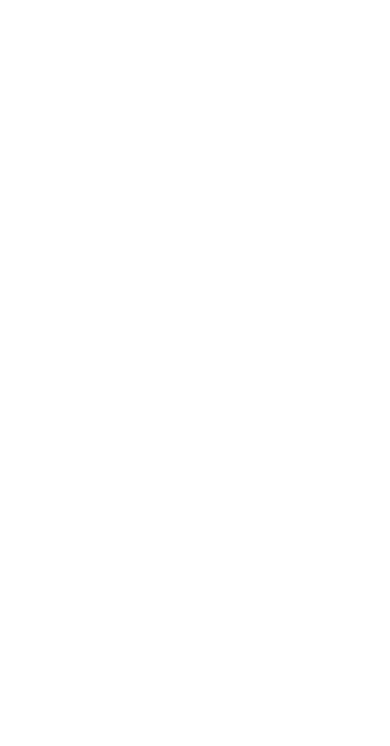
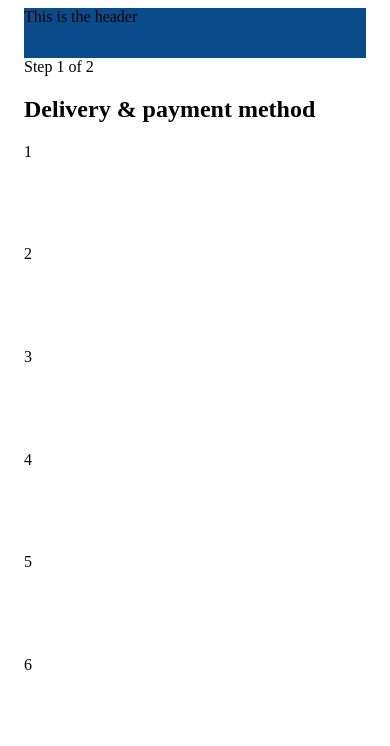
Before and after one commit to declansharkey/cartflow, a website: page index.html in a window 390 px wide. Drawn offline with nearby package versions, Linux system fonts and the light colour scheme.

Commit message:
beginning of grid development - mobile first

```diff
--- a/cart.scss
+++ b/cart.scss
@@ -1,16 +1,19 @@
 
 #cart-wrapper{
-    max-width: 1024px;
+    width: 100%;
     padding: 0 16px;
     box-sizing: border-box;
-    margin: 0 auto;
 
 }
 .cart-main{
     display: grid;
-    grid-template-columns: repeat(12, 1fr);
-    grid-column-gap: 16px;
+    grid-gap: 16px;
     min-height: 600px;
-
+    justify-items: start;
 
 }
+
+header{
+    height: 50px;
+    background-color: #084c8b;
+}
--- a/index.html
+++ b/index.html
@@ -15,22 +15,26 @@
 
 <body>
   <section id="cart-wrapper">
+    <header>
+This is the header
+    </header>
+
+    <div class="title">
+      <div class="steps">Step 1 of 2</div>
+      <h1 class="main-title">Delivery &amp; payment method</h1>
+    </div>
     <section class="cart-main">
-      <header>
+        <section>1</section>
+        <section>2</section>
+        <section>3</section>
+        <section>4</section>
+        <section>5</section>
+        <section>6</section>
 
-      </header>
-      <section>
+    </section>
+    <footer>
 
-      </section>
-
-      <section>
-
-      </section>
-
-      <footer>
-
-      </footer>
-    </section>
+    </footer>
   </section>
   <script src="https://ajax.googleapis.com/ajax/libs/jquery/2.1.4/jquery.min.js"></script>
 </body>
--- a/style.css
+++ b/style.css
@@ -1,11 +1,14 @@
 #cart-wrapper {
-  max-width: 1024px;
+  width: 100%;
   padding: 0 16px;
-  box-sizing: border-box;
-  margin: 0 auto; }
+  box-sizing: border-box; }
 
 .cart-main {
   display: grid;
-  grid-template-columns: repeat(12, 1fr);
-  grid-column-gap: 16px;
-  min-height: 600px; }
+  grid-gap: 16px;
+  min-height: 600px;
+  justify-items: start; }
+
+header {
+  height: 50px;
+  background-color: #084c8b; }
```
Also changed, not shown: style.min.css.
